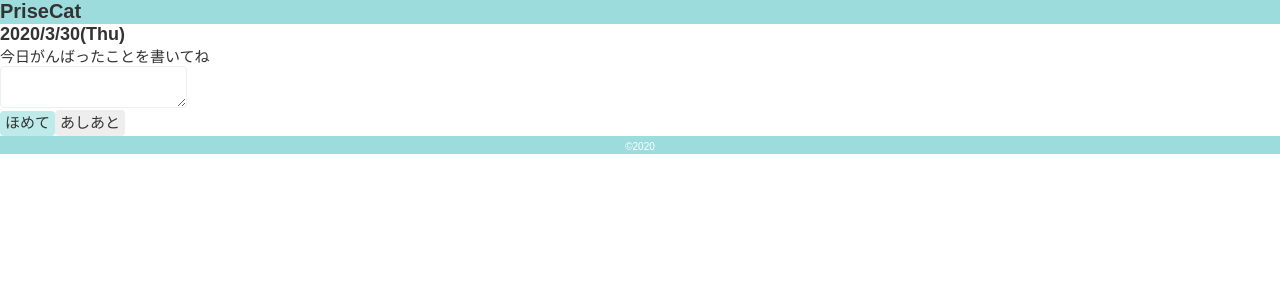
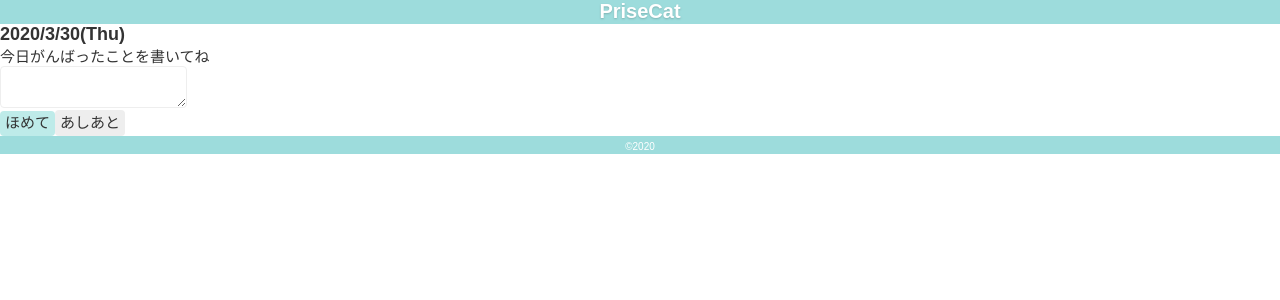
Before and after one commit to harutete/praise-cat, a React (Create React App) app: page / in a window 1280 px wide. Shown: the top 300 px of the page. Built offline with nearby package versions, Linux system fonts and the light colour scheme.

Commit message:
Fix: 型修正

```diff
--- a/src/components/atoms/Heading01.tsx
+++ b/src/components/atoms/Heading01.tsx
@@ -1,12 +1,17 @@
 import React from 'react'
 import styled from 'styled-components'
 
-const Heading01 = (props: { text: string }) => {
+type Props = {
+  text: string,
+  className?: string
+}
+
+const Heading01: React.FC<Props> = (props) => {
   const Heading = styled.h1`
     font-size: 2rem;
   `
   return (
-    <Heading>{props.text}</Heading>
+    <Heading className={props.className}>{props.text}</Heading>
   )
 }
 
--- a/src/components/atoms/Heading02.tsx
+++ b/src/components/atoms/Heading02.tsx
@@ -1,12 +1,17 @@
 import React from 'react'
 import styled from 'styled-components'
 
-const Heading02 = (props: { text: string }) => {
+type Props = {
+  text: string,
+  className?: string
+}
+
+const Heading02: React.FC<Props> = (props) => {
   const Heading = styled.h2`
     font-size: 1.8rem;
   `
   return (
-    <Heading>{props.text}</Heading>
+    <Heading className={props.className}>{props.text}</Heading>
   )
 }
 
```
Also changed, not shown: src/components/atoms/button.tsx (+9 -1 lines).
